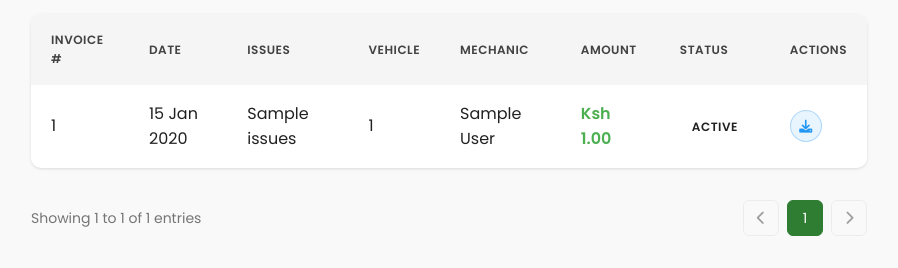
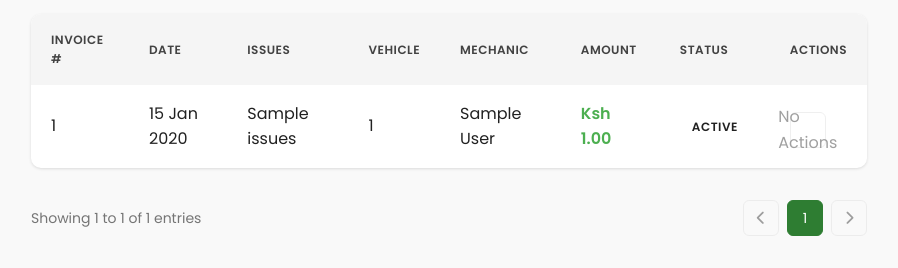
Before and after one commit to prollymanu/Murang-a-municipality, a Django app: template Muranga_transport/managers/templates/managers/repair_invoices.html in a window 1400 px wide; the page is wider, and only the part inside the window is pictured. Shown: the part 877-1145 px from the top of that part, without its empty margins (501-1399 px from the left). Run offline with Django 5.2, Linux system fonts and the light colour scheme; the template is opened without the code that fills it: most values are stand-ins (such as "Sample title", 1, 10 or a date in 2020).

Commit message:
fixed repair invoice issues

```diff
--- a/Muranga_transport/managers/templates/managers/repair_invoices.html
+++ b/Muranga_transport/managers/templates/managers/repair_invoices.html
@@ -24,8 +24,12 @@
         </div>
 
         <div class="export-options" id="exportOptions">
-            <a href="{% url 'managers:export_invoices' 'pdf' %}?{{ request.GET.urlencode }}" class="btn-export"><i class="fas fa-file-pdf"></i> Export as PDF</a>
-            <a href="{% url 'managers:export_invoices' 'excel' %}?{{ request.GET.urlencode }}" class="btn-export"><i class="fas fa-file-excel"></i> Export as Excel</a>
+            <a href="{% url 'managers:export_invoices' 'pdf' %}?{{ request.GET.urlencode }}" class="btn-export">
+                <i class="fas fa-file-pdf"></i> Export as PDF
+            </a>
+            <a href="{% url 'managers:export_invoices' 'excel' %}?{{ request.GET.urlencode }}" class="btn-export">
+                <i class="fas fa-file-excel"></i> Export as Excel
+            </a>
         </div>
 
         <form method="get">
@@ -45,14 +49,16 @@
                     <select name="mechanic" onchange="this.form.submit()">
                         <option value="all">All Mechanics</option>
                         {% for mech in mechanics %}
-                        <option value="{{ mech.id }}" {% if request.GET.mechanic == mech.id|stringformat:"s" %}selected{% endif %}>{{ mech.full_name }}</option>
+                        <option value="{{ mech.id }}" {% if request.GET.mechanic == mech.id|stringformat:"s" %}selected{% endif %}>
+                            {{ mech.full_name }}
+                        </option>
                         {% endfor %}
                     </select>
                 </div>
 
                 <div class="filter-group">
                     <label>Date Range</label>
-                    <div style="display: flex; gap: 5px;">
+                    <div style="display:flex; gap:5px;">
                         <input type="date" name="start_date" value="{{ request.GET.start_date }}" onchange="this.form.submit()">
                         <input type="date" name="end_date" value="{{ request.GET.end_date }}" onchange="this.form.submit()">
                     </div>
@@ -104,15 +110,19 @@
                         <td>{{ inv.date_of_service|date:"d M Y" }}</td>
                         <td>{{ inv.issues }}</td>
                         <td>{{ inv.vehicle_number }}</td>
-                        <td>{{ inv.mechanic_task.mechanic_profile.full_name }}</td>
+                        <td>{{ inv.mechanic_task.mechanic.full_name|default:"—" }}</td>
                         <td class="amount-positive">Ksh {{ inv.total_cost|floatformat:2 }}</td>
                         <td><span class="invoice-status status-{{ inv.status|lower }}">{{ inv.get_status_display }}</span></td>
                         <td>
                             {% if inv.status == 'pending' %}
                                 <a href="{% url 'managers:approve_invoice' inv.id %}" class="btn-approve">Approve</a>
                                 <a href="{% url 'managers:reject_invoice' inv.id %}" class="btn-reject">Reject</a>
+                            {% elif inv.status == 'approved' and inv.can_unapprove %}
+                                <a href="{% url 'managers:unapprove_invoice' inv.id %}" class="btn-outline">Unapprove</a>
+                            {% elif inv.status == 'rejected' and inv.can_unapprove %}
+                                <a href="{% url 'managers:unreject_invoice' inv.id %}" class="btn-outline">Unreject</a>
                             {% else %}
-                                <a href="{{ inv.get_pdf_url }}" class="btn-download"><i class="fas fa-download"></i></a>
+                                <span class="btn-outline disabled">No Actions</span>
                             {% endif %}
                         </td>
                     </tr>
```
